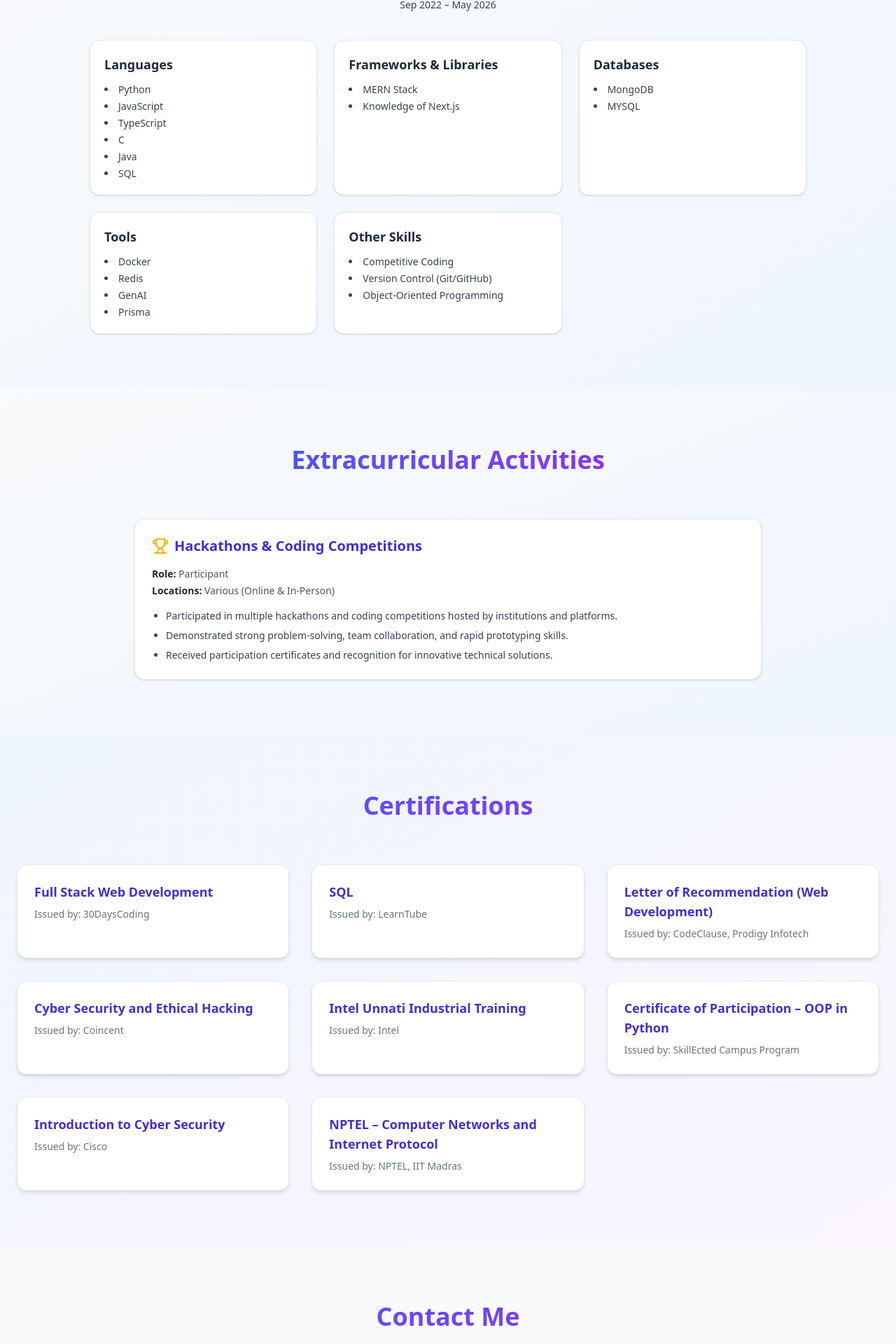
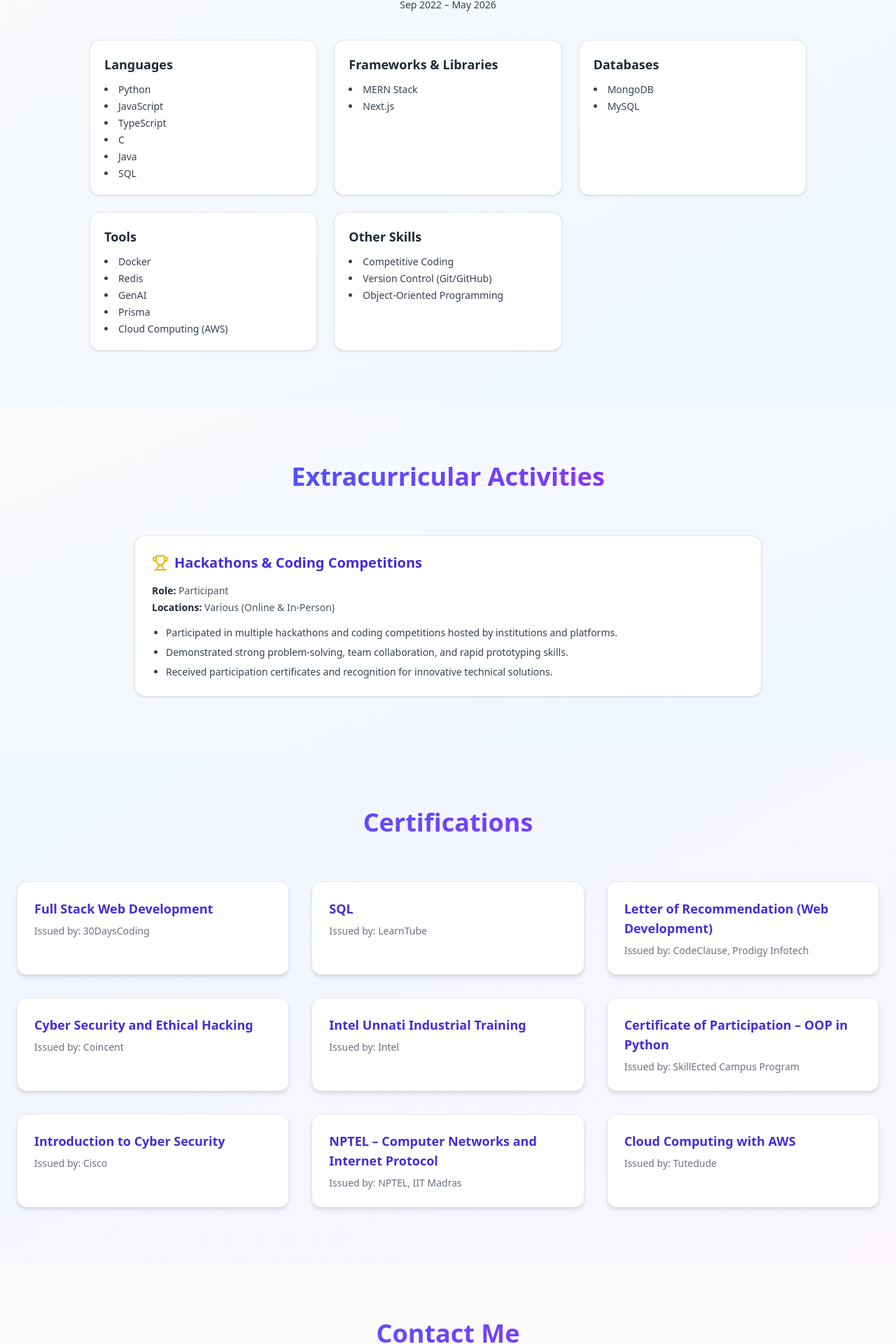
Before and after one commit to Vinay-hack47/Protfolio-Website, a React (Vite) app: page / in a window 1280 px wide. Shown: the part 4907-6827 px from the top of the page at 70% size. Built offline with nearby package versions, Linux system fonts and the light colour scheme.

Commit message:
Updated Resume

```diff
--- a/src/components/CertificationSection.tsx
+++ b/src/components/CertificationSection.tsx
@@ -33,6 +33,10 @@ const certifications = [
     title: "NPTEL – Computer Networks and Internet Protocol",
     issuedBy: "NPTEL, IIT Madras",
   },
+  {
+    title: "Cloud Computing with AWS",
+    issuedBy: "Tutedude",
+  },
 ];
 
 const CertificationSection: React.FC = () => {
--- a/src/components/SkillSection.tsx
+++ b/src/components/SkillSection.tsx
@@ -2,7 +2,10 @@ import React from 'react';
 
 const SkillsSection: React.FC = () => {
   return (
-    <section id="skills" className="bg-gradient-to-br from-gray-50 to-blue-50 py-20 px-4 sm:px-6 lg:px-8">
+    <section
+      id="skills"
+      className="bg-gradient-to-br from-gray-50 to-blue-50 py-20 px-4 sm:px-6 lg:px-8"
+    >
       <div className="max-w-5xl mx-auto">
         <h2 className="text-4xl font-bold text-center mb-12 bg-gradient-to-r from-blue-600 to-purple-600 bg-clip-text text-transparent">
           Skills & Technologies
@@ -21,23 +24,27 @@ const SkillsSection: React.FC = () => {
           {[
             {
               title: 'Languages',
-              skills: ['Python', 'JavaScript', 'TypeScript', 'C', 'Java','SQL'],
+              skills: ['Python', 'JavaScript', 'TypeScript', 'C', 'Java', 'SQL'],
             },
             {
               title: 'Frameworks & Libraries',
-              skills: ['MERN Stack', 'Knowledge of Next.js'],
+              skills: ['MERN Stack', 'Next.js'],
             },
             {
               title: 'Databases',
-              skills: ['MongoDB', 'MYSQL'],
+              skills: ['MongoDB', 'MySQL'],
             },
             {
               title: 'Tools',
-              skills: ['Docker','Redis', 'GenAI', 'Prisma'],
+              skills: ['Docker', 'Redis', 'GenAI', 'Prisma', 'Cloud Computing (AWS)'],
             },
             {
               title: 'Other Skills',
-              skills: ['Competitive Coding', 'Version Control (Git/GitHub)', 'Object-Oriented Programming'],
+              skills: [
+                'Competitive Coding',
+                'Version Control (Git/GitHub)',
+                'Object-Oriented Programming',
+              ],
             },
           ].map((group, idx) => (
             <div
```
